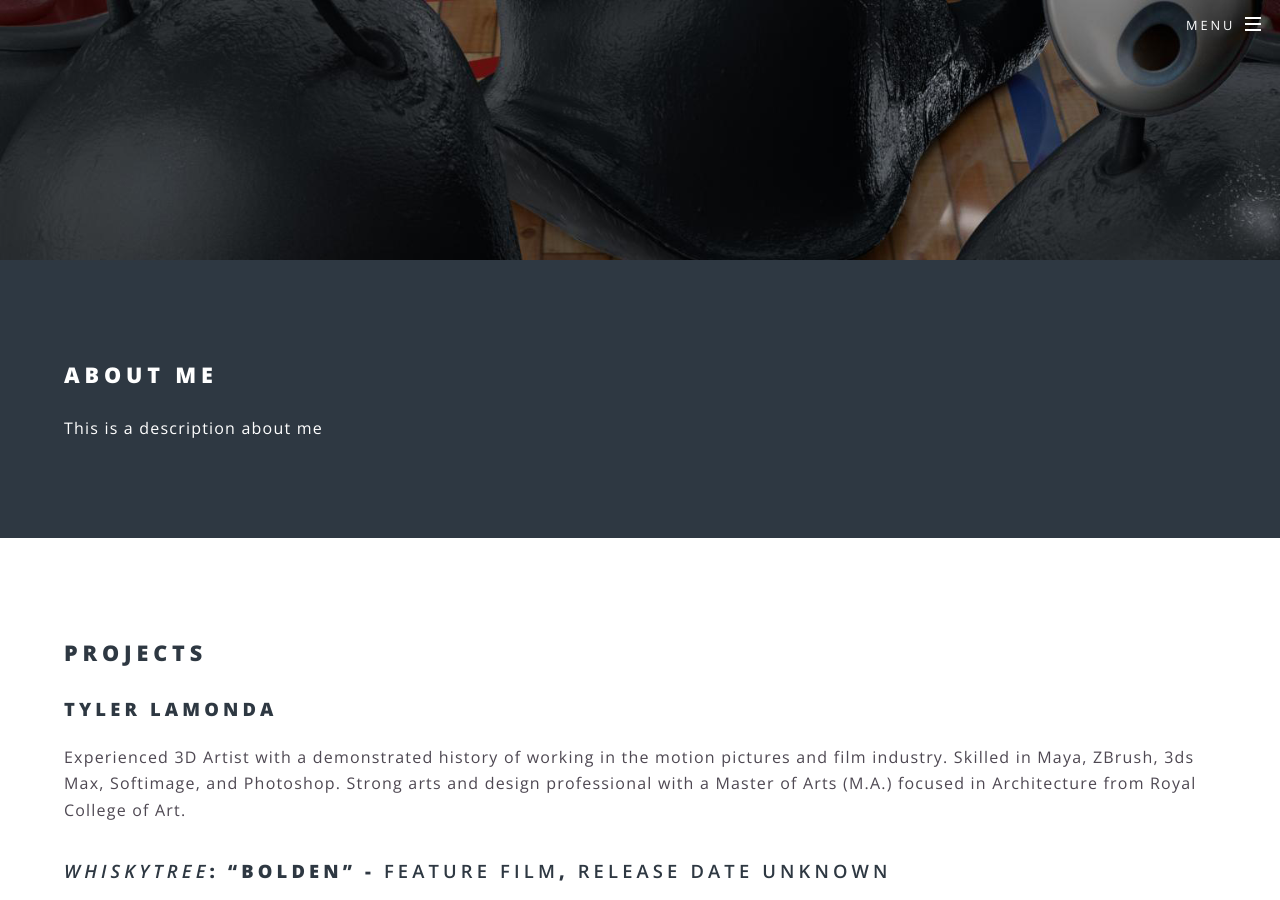
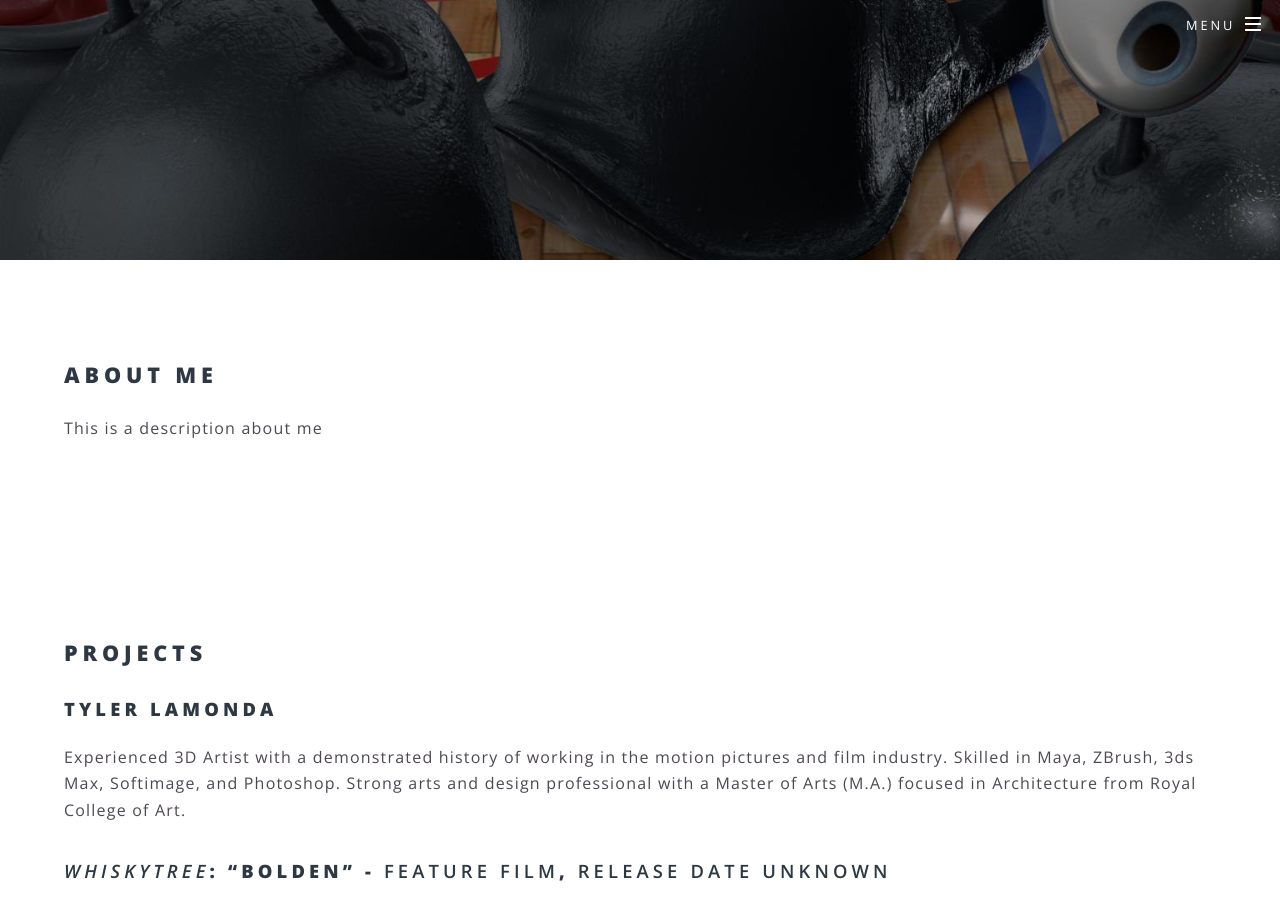
Before and after one commit to tylerlamonda/website_3, a Jekyll site: the page built from about.html, in a window 1280 px wide and 900 px high, scrolled down 640 px. Built offline with Jekyll 4.4.1, drawn with Linux system fonts in a browser that asks for light colours.

Commit message:
changing theme.

```diff
--- a/about.html
+++ b/about.html
@@ -50,7 +50,7 @@ software: [
   </div>
 </section>
 
-<section id="one" class="wrapper style2">
+<section id="one" class="wrapper style5">
   <div class="inner">
     <h2>About Me</h2>
     {{ page.about_me | markdownify }}
@@ -67,14 +67,14 @@ software: [
   </div>
 </section>
 
-<section id="three" class="wrapper style2">
+<section id="three" class="wrapper style5">
   <div class="inner">
     <h2>Skills</h2>
     {{ page.skills | markdownify }}
   </div>
 </section>
 
-<section id="four" class="wrapper style2">
+<section id="four" class="wrapper style5">
   <div class="inner">
     <h2>Software</h2>
     <div class="box alt">
```
